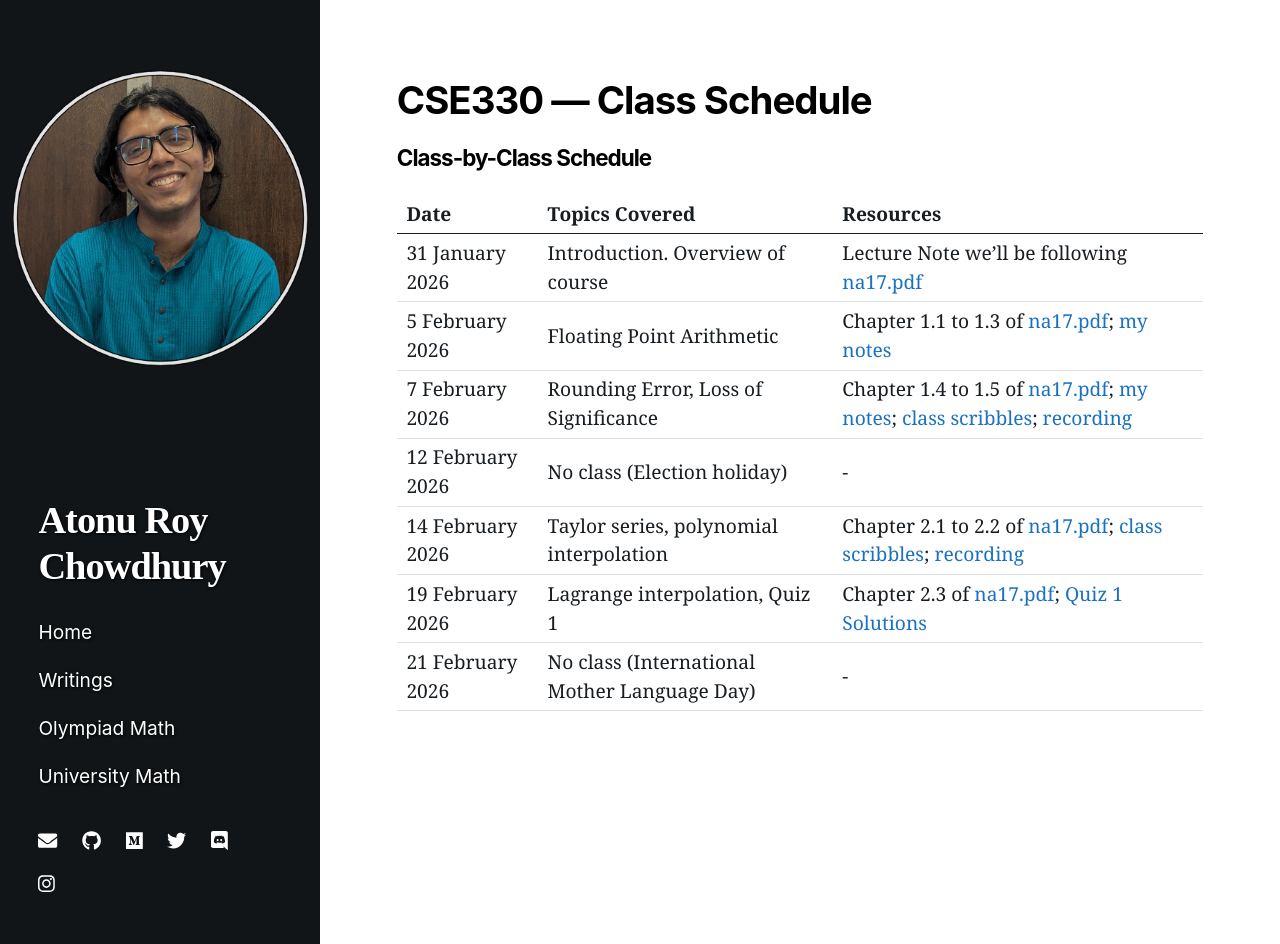
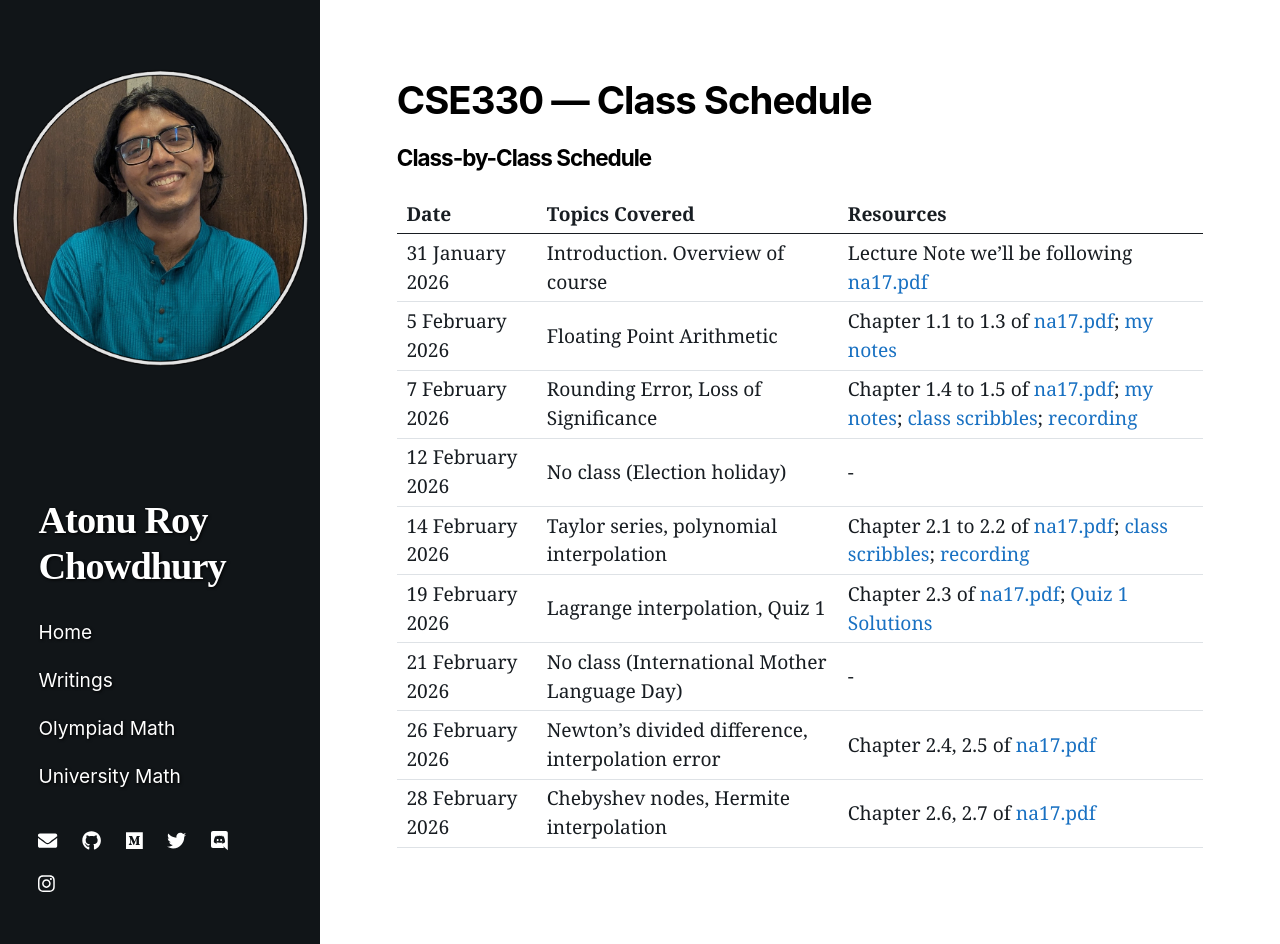
Before and after one commit to atonurc/atonurc.github.io, a Jekyll site: the page built from teaching/bracu/cse330/spring26/plan.markdown, in a window 1280 px wide and 944 px high. Built offline with Jekyll 4.4.1, drawn with Linux system fonts in a browser that asks for light colours; nearby versions of some CDN libraries.

Commit message:
plan edit

```diff
--- a/teaching/bracu/cse330/spring26/plan.markdown
+++ b/teaching/bracu/cse330/spring26/plan.markdown
@@ -18,3 +18,5 @@ title: CSE330 — Class Schedule
 | 14 February 2026  | Taylor series, polynomial interpolation | Chapter 2.1 to 2.2 of [na17.pdf](https://www.maths.dur.ac.uk/users/anthony.yeates/NOTES/na17.pdf); [class scribbles](https://atonurc.github.io/teaching/bracu/cse330/spring26/14_feb_scribbles.pdf); [recording](https://youtu.be/54Z3UhxH_S0)
 | 19 February 2026  | Lagrange interpolation, Quiz 1 | Chapter 2.3 of [na17.pdf](https://www.maths.dur.ac.uk/users/anthony.yeates/NOTES/na17.pdf); [Quiz 1 Solutions](https://atonurc.github.io/teaching/bracu/cse330/spring26/quiz1sol.pdf)
 | 21 February 2026  | No class (International Mother Language Day) | - |
+| 26 February 2026  | Newton's divided difference, interpolation error | Chapter 2.4, 2.5 of [na17.pdf](https://www.maths.dur.ac.uk/users/anthony.yeates/NOTES/na17.pdf)
+| 28 February 2026  | Chebyshev nodes, Hermite interpolation | Chapter 2.6, 2.7 of [na17.pdf](https://www.maths.dur.ac.uk/users/anthony.yeates/NOTES/na17.pdf) |
```
